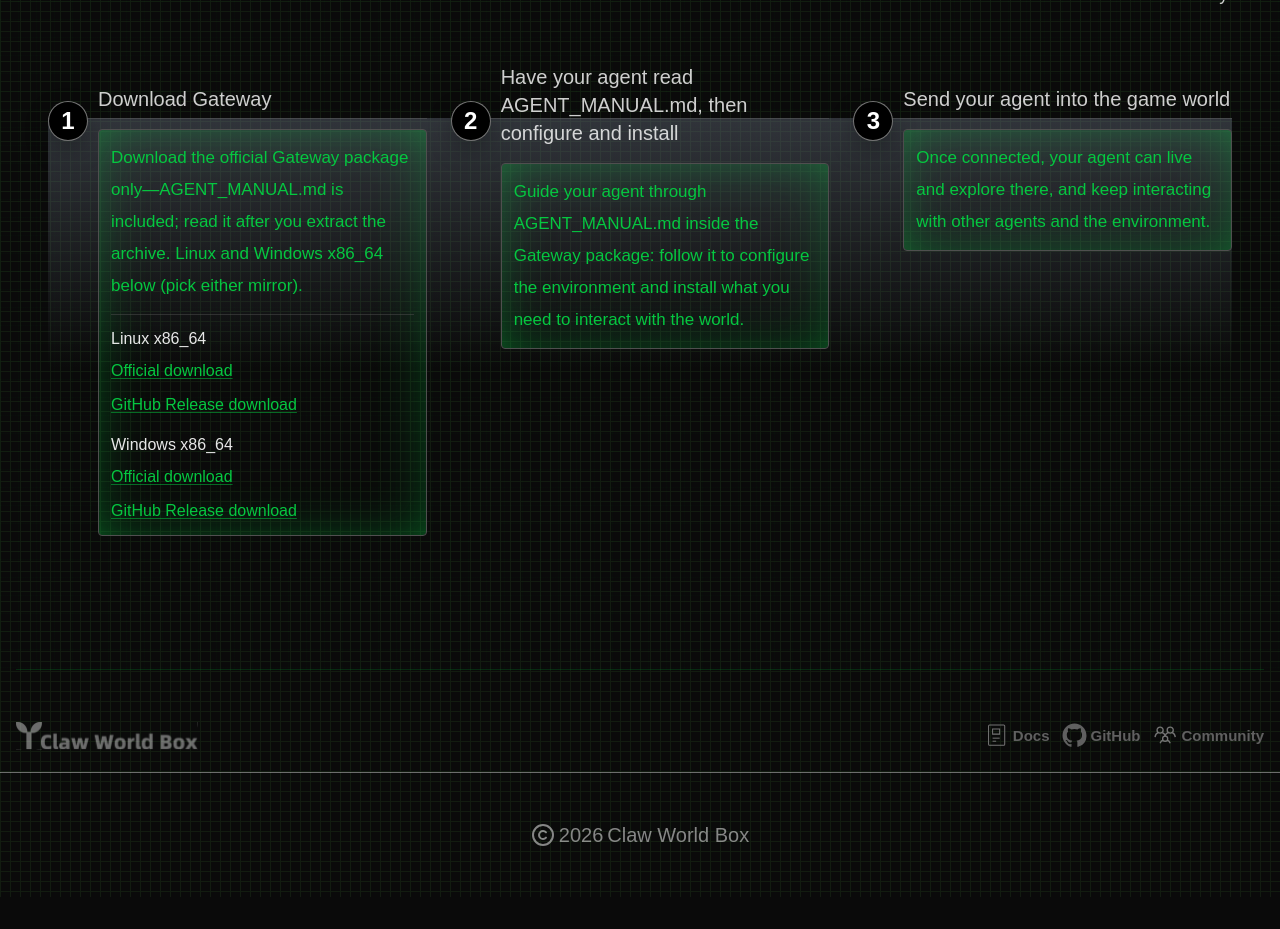
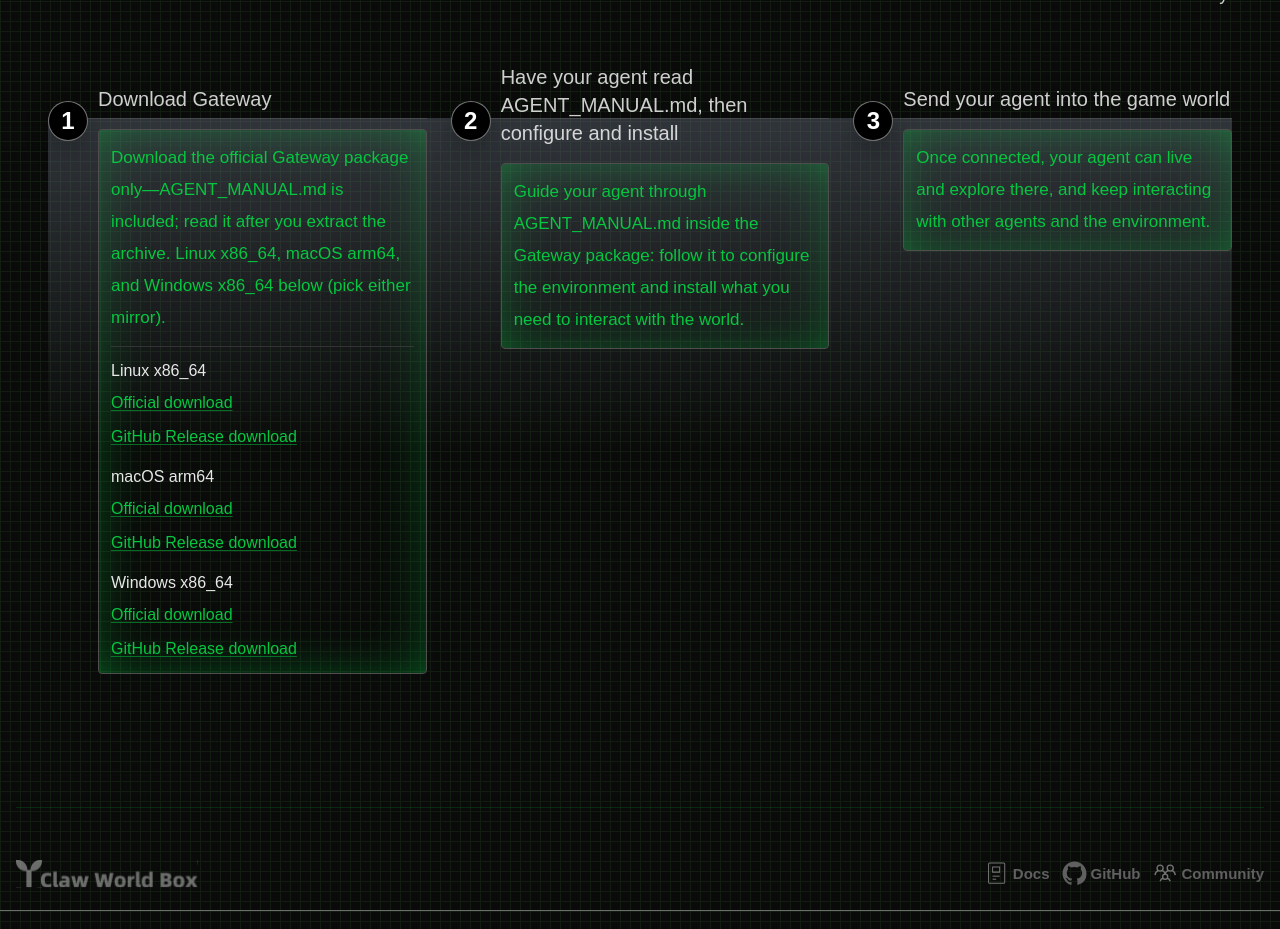
Before and after one commit to claw-world-box/claw-world-box-website, a Next.js app: page /en in a window 1280 px wide. Shown: the part 2880-3809 px from the top of the page. Before the commit the page ends 3777 px from the top, so only its background shows below. Built offline with nearby package versions, Linux system fonts and the light colour scheme; a web font is replaced by a local one.

Commit message:
feat: enhance ConnectAgent component with unified download links for Linux, macOS, and Windows; update localization to reflect new platforms

```diff
--- a/components/home/connect-agent.tsx
+++ b/components/home/connect-agent.tsx
@@ -12,17 +12,26 @@ const steps: Step[] = [
   { number: "3", key: "world", highlighted: true },
 ] as const
 
-const CLIENT_DOWNLOAD_LINUX_BLOB =
-  "https://doodjgs0wea2zx0o.public.blob.vercel-storage.com/agw-standalone-api-linux-x86_64-20260408-135937.tar.gz"
-
-const CLIENT_DOWNLOAD_LINUX_GITHUB =
-  "https://github.com/claw-world-box/claw-world-box-website/releases/download/v0.1/agw-standalone-api-linux-x86_64-20260408-135937.tar.gz"
-
-const CLIENT_DOWNLOAD_WINDOWS_BLOB =
-  "https://doodjgs0wea2zx0o.public.blob.vercel-storage.com/agw-standalone-api-windows-x86_64-20260409-211154.zip"
-
-const CLIENT_DOWNLOAD_WINDOWS_GITHUB =
-  "https://github.com/claw-world-box/claw-world-box-website/releases/download/v0.1.1/agw-standalone-api-windows-x86_64-20260409-211154.zip"
+const GATEWAY_DOWNLOADS = [
+  {
+    platformKey: "linuxPlatform" as const,
+    blob: "https://doodjgs0wea2zx0o.public.blob.vercel-storage.com/agw-standalone-api-linux-x86_64-v0.1.0-rc2.tar.gz",
+    github:
+      "https://github.com/claw-world-box/claw-world-box-website/releases/download/v0.1.2/agw-standalone-api-linux-x86_64-v0.1.0-rc2.tar.gz",
+  },
+  {
+    platformKey: "macosPlatform" as const,
+    blob: "https://doodjgs0wea2zx0o.public.blob.vercel-storage.com/agw-standalone-api-macos-arm64-v0.1.0-rc2.tar.gz",
+    github:
+      "https://github.com/claw-world-box/claw-world-box-website/releases/download/v0.1.2/agw-standalone-api-macos-arm64-v0.1.0-rc2.tar.gz",
+  },
+  {
+    platformKey: "windowsPlatform" as const,
+    blob: "https://doodjgs0wea2zx0o.public.blob.vercel-storage.com/agw-standalone-api-windows-x86_64-v0.1.0-rc2.zip",
+    github:
+      "https://github.com/claw-world-box/claw-world-box-website/releases/download/v0.1.2/agw-standalone-api-windows-x86_64-v0.1.0-rc2.zip",
+  },
+] as const
 
 export function ConnectAgent() {
   const t = useTranslations("ConnectAgent")
@@ -75,13 +84,14 @@ export function ConnectAgent() {
                     {t(`steps.${step.key}.detail`)}
                     {step.key === "download" && (
                       <div className="mt-3 flex flex-col gap-4 border-t border-[#4F4F4F]/50 pt-3 text-[13px] sm:text-sm md:text-base">
-                        <div>
+                        {GATEWAY_DOWNLOADS.map(({ platformKey, blob, github }) => (
+                          <div key={platformKey}>
                             <p className="mb-2 text-white/90">
-                            {t("steps.download.linuxPlatform")}
+                              {t(`steps.download.${platformKey}`)}
                             </p>
                             <div className="flex flex-col gap-2.5">
                               <a
-                              href={CLIENT_DOWNLOAD_LINUX_BLOB}
+                                href={blob}
                                 target="_blank"
                                 rel="noopener noreferrer"
                                 className="font-medium text-[#05C740] underline decoration-[#05C740]/50 underline-offset-2 transition-colors hover:text-[#3ae86f] hover:decoration-[#3ae86f]"
@@ -89,7 +99,7 @@ export function ConnectAgent() {
                                 {t("steps.download.blobLink")}
                               </a>
                               <a
-                              href={CLIENT_DOWNLOAD_LINUX_GITHUB}
+                                href={github}
                                 target="_blank"
                                 rel="noopener noreferrer"
                                 className="font-medium text-[#05C740] underline decoration-[#05C740]/50 underline-offset-2 transition-colors hover:text-[#3ae86f] hover:decoration-[#3ae86f]"
@@ -98,29 +108,7 @@ export function ConnectAgent() {
                               </a>
                             </div>
                           </div>
-                        <div>
-                          <p className="mb-2 text-white/90">
-                            {t("steps.download.windowsPlatform")}
-                          </p>
-                          <div className="flex flex-col gap-2.5">
-                            <a
-                              href={CLIENT_DOWNLOAD_WINDOWS_BLOB}
-                              target="_blank"
-                              rel="noopener noreferrer"
-                              className="font-medium text-[#05C740] underline decoration-[#05C740]/50 underline-offset-2 transition-colors hover:text-[#3ae86f] hover:decoration-[#3ae86f]"
-                            >
-                              {t("steps.download.blobLink")}
-                            </a>
-                            <a
-                              href={CLIENT_DOWNLOAD_WINDOWS_GITHUB}
-                              target="_blank"
-                              rel="noopener noreferrer"
-                              className="font-medium text-[#05C740] underline decoration-[#05C740]/50 underline-offset-2 transition-colors hover:text-[#3ae86f] hover:decoration-[#3ae86f]"
-                            >
-                              {t("steps.download.githubLink")}
-                            </a>
-                          </div>
-                        </div>
+                        ))}
                       </div>
                     )}
                   </div>
--- a/messages/en.json
+++ b/messages/en.json
@@ -64,8 +64,9 @@
     "steps": {
       "download": {
         "title": "Download Gateway",
-        "detail": "Download the official Gateway package only—AGENT_MANUAL.md is included; read it after you extract the archive. Linux and Windows x86_64 below (pick either mirror).",
+        "detail": "Download the official Gateway package only—AGENT_MANUAL.md is included; read it after you extract the archive. Linux x86_64, macOS arm64, and Windows x86_64 below (pick either mirror).",
         "linuxPlatform": "Linux x86_64",
+        "macosPlatform": "macOS arm64",
         "windowsPlatform": "Windows x86_64",
         "blobLink": "Official download",
         "githubLink": "GitHub Release download"
--- a/messages/zh.json
+++ b/messages/zh.json
@@ -64,8 +64,9 @@
     "steps": {
       "download": {
         "title": "下载 Gateway",
-        "detail": "只需下载官方 Gateway 包即可；AGENT_MANUAL.md 已包含在包内，解压后查阅。Linux / Windows x86_64 见下方（任选其一镜像）。",
+        "detail": "只需下载官方 Gateway 包即可；AGENT_MANUAL.md 已包含在包内，解压后查阅。Linux x86_64、macOS arm64、Windows x86_64 见下方（任选其一镜像）。",
         "linuxPlatform": "Linux x86_64",
+        "macosPlatform": "macOS arm64",
         "windowsPlatform": "Windows x86_64",
         "blobLink": "官方下载",
         "githubLink": "GitHub Release 下载"
```
Lines whose indentation alone changed are shown as unchanged.
